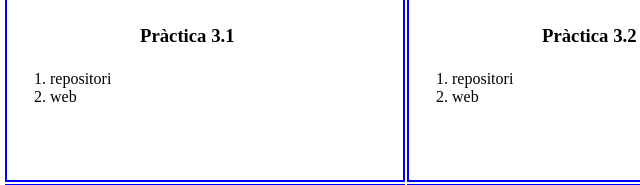
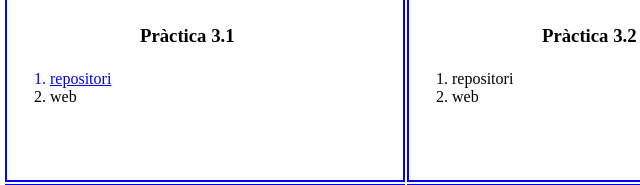
Before and after one commit to DavidS393/Portfolio, a plain HTML site: page index.html in a window 1280 px wide. Shown: the part 237-422 px from the top of the page, 3-643 px from the left. Drawn offline with Linux system fonts and the light colour scheme.

Commit message:
acabando

```diff
--- a/index.html
+++ b/index.html
@@ -27,7 +27,7 @@
              <h3>Pràctica 3.1</h3>
             <ul class="numero" >
 
-                <li>repositori</li>
+                <a href="https://github.com/DavidS393/pract3.1"><li>repositori</li></a>
                 <li> web  </li>
             </ul>
         </td>
```
